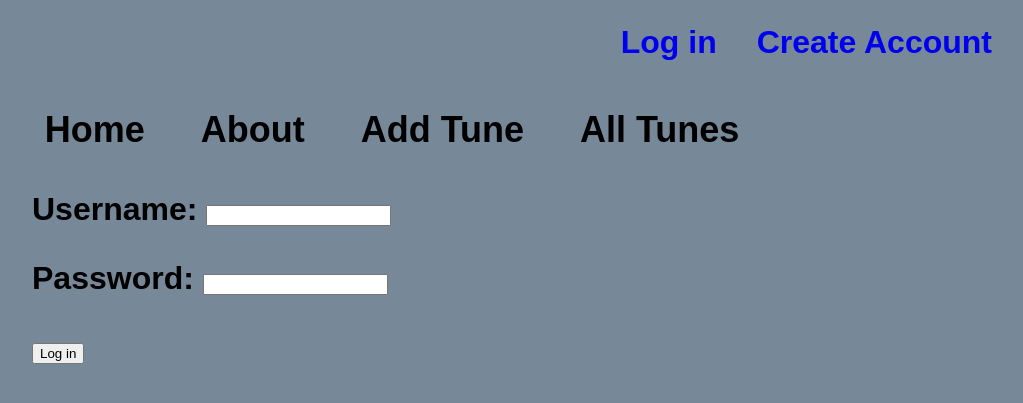
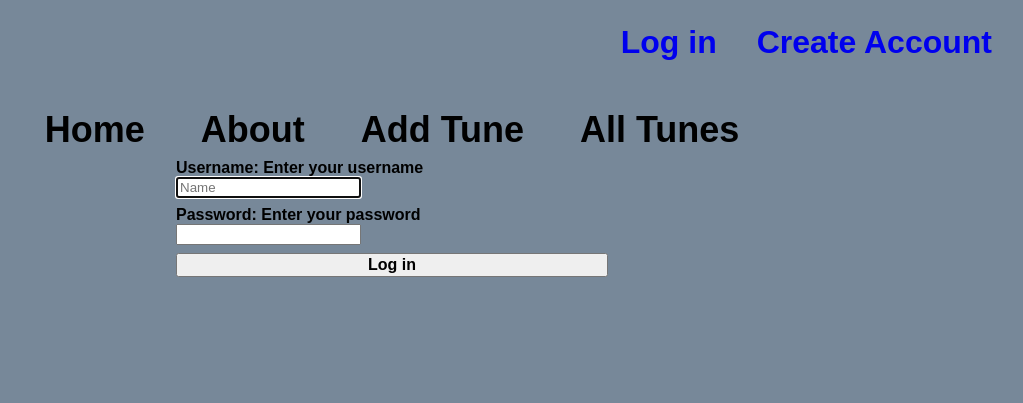
Before and after one commit to bcarpenter7/tune-collector-final, a Django app: page /account/login/ in a window 1280 px wide. Shown: the top 403 px of the page, without its empty margins (248-1271 px from the left). Run offline with Django 4.2, Linux system fonts and the light colour scheme.

Commit message:
Update form field attributes

```diff
--- a/account/forms.py
+++ b/account/forms.py
@@ -6,31 +6,43 @@ from .models import MyUser
 
 
 class UserLoginForm(AuthenticationForm):
-	username = forms.CharField()
-	password = forms.CharField(widget=forms.PasswordInput())
+    username = forms.CharField(label='Username', help_text='Enter your username')
+    password = forms.CharField(label='Password', help_text='Enter your password', widget=forms.PasswordInput())
+
+    def __init__(self, *args, **kwargs):
+        super().__init__(*args, **kwargs)
+        self.fields['username'].widget.attrs.update({'class': 'form-input', 'placeholder': 'Name', 'autofocus': True})
+        self.fields['password'].widget.attrs.update({'class': 'form-input'})
 
 
 class RegistrationForm(UserCreationForm):
-	username = forms.CharField(label='Username', widget=forms.TextInput, max_length=254, help_text='Required')
-	email = forms.EmailField(label='Email', widget=forms.EmailInput, max_length=254, help_text='Required')
-	password1 = forms.CharField(
-		label='Password', widget=forms.PasswordInput,
-		help_text=password_validation.password_validators_help_text_html
-	)
-	password2 = forms.CharField(label='Confirm Password', widget=forms.PasswordInput, help_text='Re-enter Password')
+    username = forms.CharField(label='Username', widget=forms.TextInput, max_length=254, help_text='Required')
+    email = forms.EmailField(label='Email', widget=forms.EmailInput, max_length=254, help_text='Required')
+    password1 = forms.CharField(
+        label='Password', widget=forms.PasswordInput,
+        help_text=password_validation.password_validators_help_text_html
+    )
+    password2 = forms.CharField(label='Confirm Password', widget=forms.PasswordInput, help_text='Re-enter Password')
 
-	class Meta:
-		model = MyUser
-		fields = ['username', 'email']
+    class Meta:
+        model = MyUser
+        fields = ['username', 'email']
 
-	def clean_username(self):
-		username = self.cleaned_data['username']
-		if MyUser.objects.filter(username__iexact=username).exists():
-			raise forms.ValidationError('Username already exists.')
-		return username
+    def __init__(self, *args, **kwargs):
+        super().__init__(*args, **kwargs)
+        self.fields['username'].widget.attrs.update({'class': 'form-input', 'placeholder': 'Name', 'autofocus': True})
+        self.fields['email'].widget.attrs.update({'class': 'form-input', 'placeholder': 'email@address.com'})
+        self.fields['password1'].widget.attrs.update({'class': 'form-input'})
+        self.fields['password2'].widget.attrs.update({'class': 'form-input'})
 
-	def clean_email(self):
-		email = self.cleaned_data['email']
-		if MyUser.objects.filter(email__iexact=email).exists():
-			raise forms.ValidationError('Email already exists')
-		return email
+    def clean_username(self):
+        username = self.cleaned_data['username']
+        if MyUser.objects.filter(username__iexact=username).exists():
+            raise forms.ValidationError('Username already exists.')
+        return username
+
+    def clean_email(self):
+        email = self.cleaned_data['email']
+        if MyUser.objects.filter(email__iexact=email).exists():
+            raise forms.ValidationError('Email already exists')
+        return email
--- a/account/templates/account/registration/login.html
+++ b/account/templates/account/registration/login.html
@@ -1,11 +1,21 @@
 {% extends 'base.html' %}
 {% block content %}
-    <form  action="{% url 'account:login' %}" method="POST">
-    {% csrf_token %}
-    {{ form.as_p }}
-    {% if request.GET.next %}
-    <input type="hidden" name="next" value="{{ request.GET.next }}">
-    {% endif %}
-    <button type="submit">Log in</button>
+    <form action="{% url 'account:login' %}" method="POST">
+        {% csrf_token %}
+        <div id="tableForm">
+            {% for field in form.visible_fields %}
+                <div>
+                    <label>{{ field.label }}: {{ field.help_text }}</label>
+                    <div id="field_{{ field.label }}">
+                        {{ field }}
+                    </div>
+                </div>
+            {% endfor %}
+
+            {% if request.GET.next %}
+                <input type="hidden" name="next" value="{{ request.GET.next }}">
+            {% endif %}
+            <button type="submit">Log in</button>
+        </div>
     </form>
 {% endblock content %}
```
